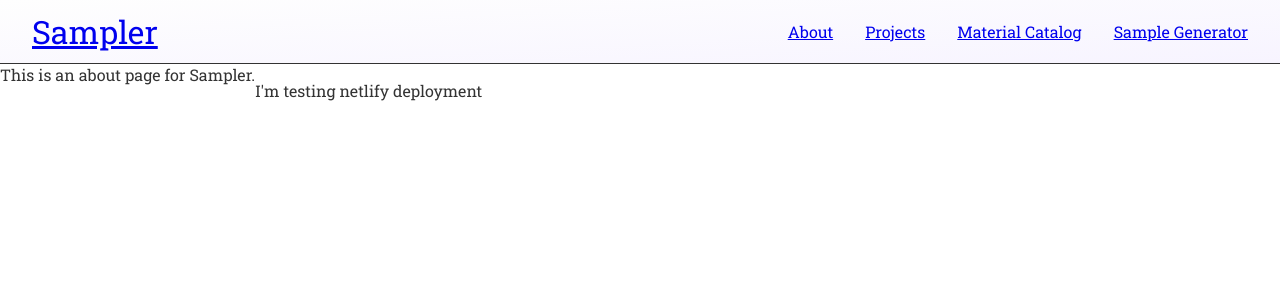
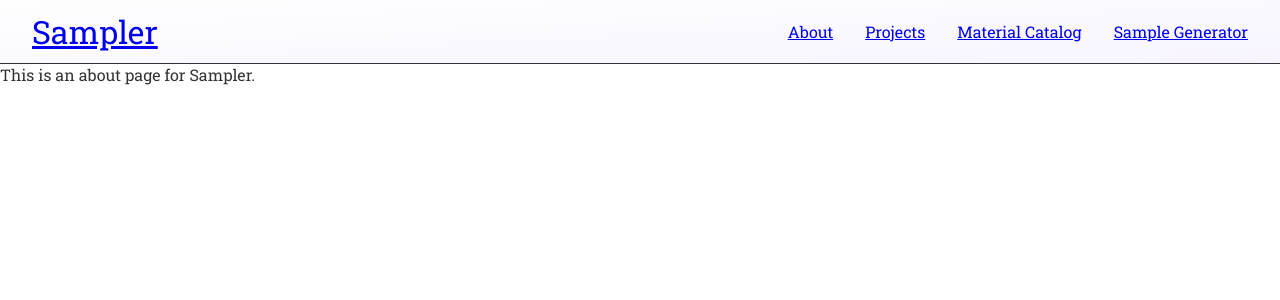
Before and after one commit to eliseco/samplersite, a Nuxt app: page /about in a window 1280 px wide. Shown: the top 300 px of the page. Built offline with nearby package versions, Linux system fonts and the light colour scheme.

Commit message:
Update about.vue

```diff
--- a/pages/about.vue
+++ b/pages/about.vue
@@ -1,7 +1,6 @@
 <template>
   <main>
     This is an about page for Sampler.
-    <p>I'm testing netlify deployment</p>
   </main>
 </template>
 
```
